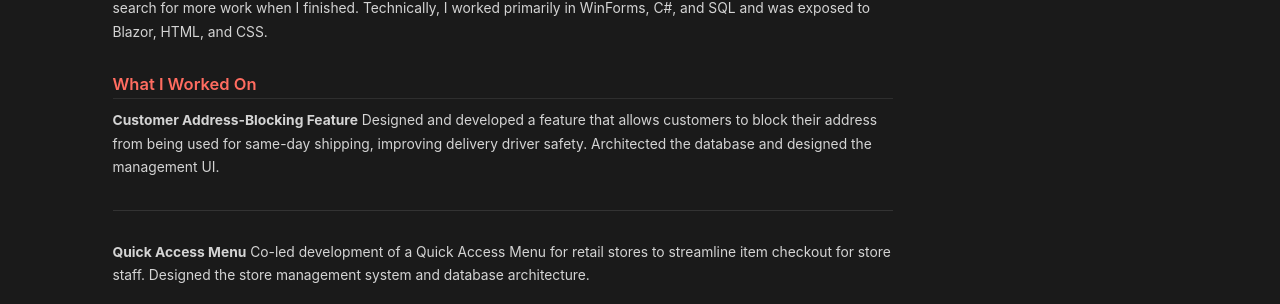
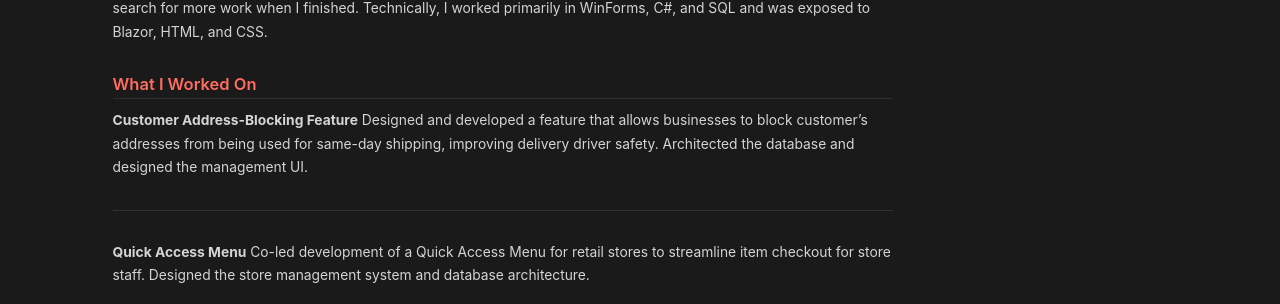
Before and after one commit to grelmu/grelmu.github.io, a Jekyll site: the page built from _pages/experience/fieldstack-intern.md, in a window 1280 px wide and 1192 px high. Shown: the part 387-691 px from the top of the window. Built offline with Jekyll 4.4.1, drawn with Linux system fonts in a browser that asks for light colours.

Commit message:
fixing for clarity

```diff
--- a/_pages/experience/fieldstack-intern.md
+++ b/_pages/experience/fieldstack-intern.md
@@ -21,7 +21,7 @@ As a Software Development Intern, I worked as a full-stack developer on an engin
 ## What I Worked On
 
 **Customer Address-Blocking Feature**
-Designed and developed a feature that allows customers to block their address
+Designed and developed a feature that allows businesses to block customer's addresses
 from being used for same-day shipping, improving delivery driver safety. Architected the database and designed the management UI.
 
 ---
```
